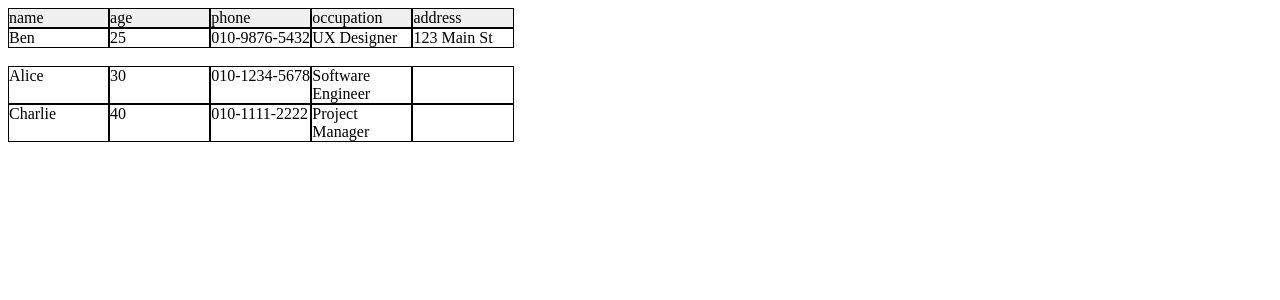
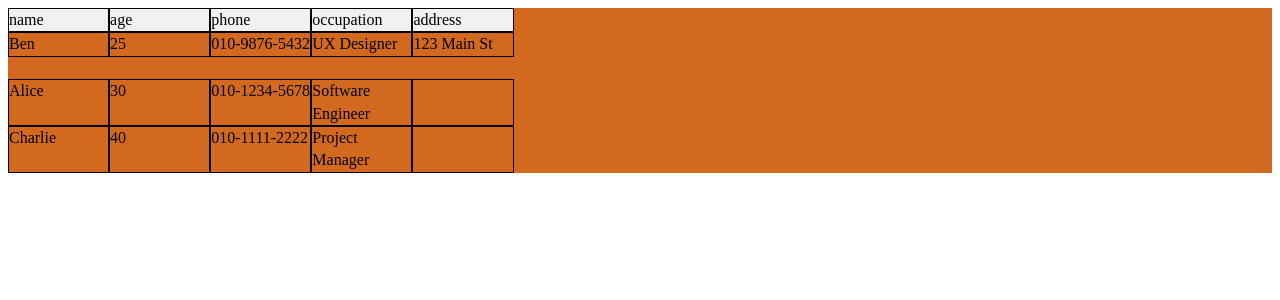
Before and after one commit to ParkBible/react-split-table, a React (Vite) app: page / in a window 1280 px wide. Shown: the top 300 px of the page. Built offline with nearby package versions, Linux system fonts and the light colour scheme.

Commit message:
feat: 줄바꿈 감지 기능

```diff
--- a/src/components/Table.tsx
+++ b/src/components/Table.tsx
@@ -49,7 +49,10 @@ export const Table = (props: {
     }
 
     const checkIsCellOverflowing = (cell: HTMLDivElement) => {
-        return true;
+        const lineHeight = parseFloat(getComputedStyle(cell).lineHeight);
+        const line = Math.round(cell.scrollHeight / lineHeight);
+
+        return line > 1;
     }
 
     return (
--- a/src/styles/table.css
+++ b/src/styles/table.css
@@ -1,3 +1,7 @@
+.tables-wrapper {
+    background-color: chocolate;
+}
+
 .table-wrapper {
     border-collapse: collapse;
     width: 40%;
@@ -18,4 +22,5 @@
 
 .table-wrapper .cell {
     border: 1px solid black;
+    line-height: 1.4;
 }
```
